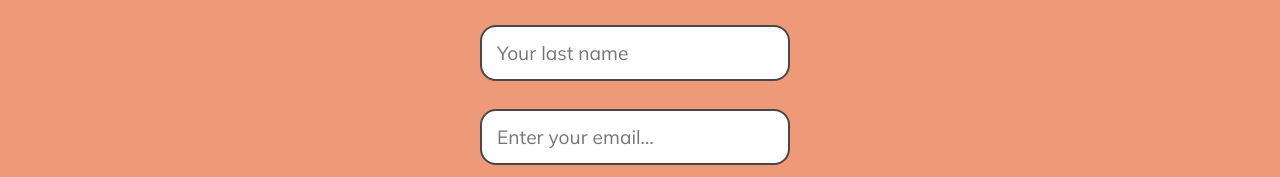
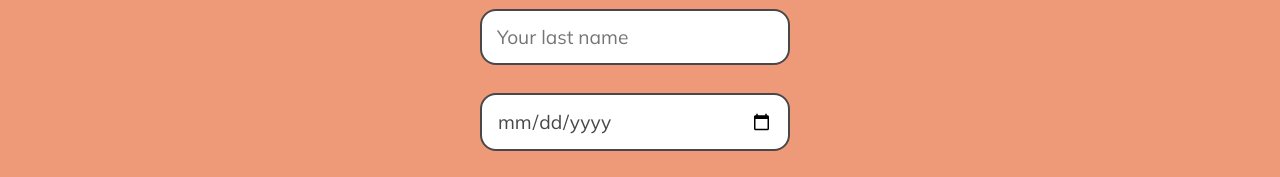
Before and after one commit to akatimer/eCommerceApplication, a React (Vite) app: page /reg in a window 1280 px wide. Shown: the part 604-781 px from the top of the page. Built offline with nearby package versions, Linux system fonts and the light colour scheme.

Commit message:
feat: add DateInput

```diff
--- /dev/null
+++ b/src/components/DateInput/DateInput.tsx
@@ -0,0 +1,47 @@
+import React, { useState, ChangeEvent } from 'react';
+import isDateValid from '../../utils/validationFunctions/isDateValid';
+import LogInInput from '../LogInInput/LogInInput';
+
+const DateInput: React.FC = () => {
+  const colors = {
+    validColor: 'green',
+    invalidColor: 'red',
+  };
+
+  const dateMessages = {
+    valid: 'Thank you',
+    invalid: 'Sorry. You must be over 13 years old',
+  };
+
+  const [dateMessage, setDateMessage] = useState('');
+  const [dateMessageColor, setDateMessageColor] = useState('');
+
+  function dateHandler(event: ChangeEvent<HTMLInputElement>): void {
+    const date = event.target.value;
+    if (isDateValid(date)) {
+      setDateMessage(dateMessages.valid);
+      setDateMessageColor(colors.validColor);
+    } else {
+      setDateMessage(dateMessages.invalid);
+      setDateMessageColor(colors.invalidColor);
+    }
+  }
+
+  return (
+    <>
+      <div className="validation-message" style={{ color: dateMessageColor }}>
+        {dateMessage}
+      </div>
+      <div className="input-wrapper">
+        <LogInInput
+          className="input-form"
+          type="date"
+          placeholder="Your date of birth"
+          onChange={dateHandler}
+        />
+      </div>
+    </>
+  );
+};
+
+export default DateInput;
--- a/src/components/Registration/Registration.tsx
+++ b/src/components/Registration/Registration.tsx
@@ -5,6 +5,7 @@ import PasswordInput from '../PasswordInput/PasswordInput';
 import EmailInput from '../EmailInput/EmailInput';
 import NameInput from '../NameInput/NameInput';
 import LastNameInput from '../LastNameInput/LastNameInput';
+import DateInput from '../DateInput/DateInput';
 
 const Registration: React.FC = () => {
   return (
@@ -14,6 +15,7 @@ const Registration: React.FC = () => {
           <h1 className="form-title">Sign up</h1>
           <NameInput />
           <LastNameInput />
+          <DateInput />
           <EmailInput />
           <PasswordInput />
           <Button
```
